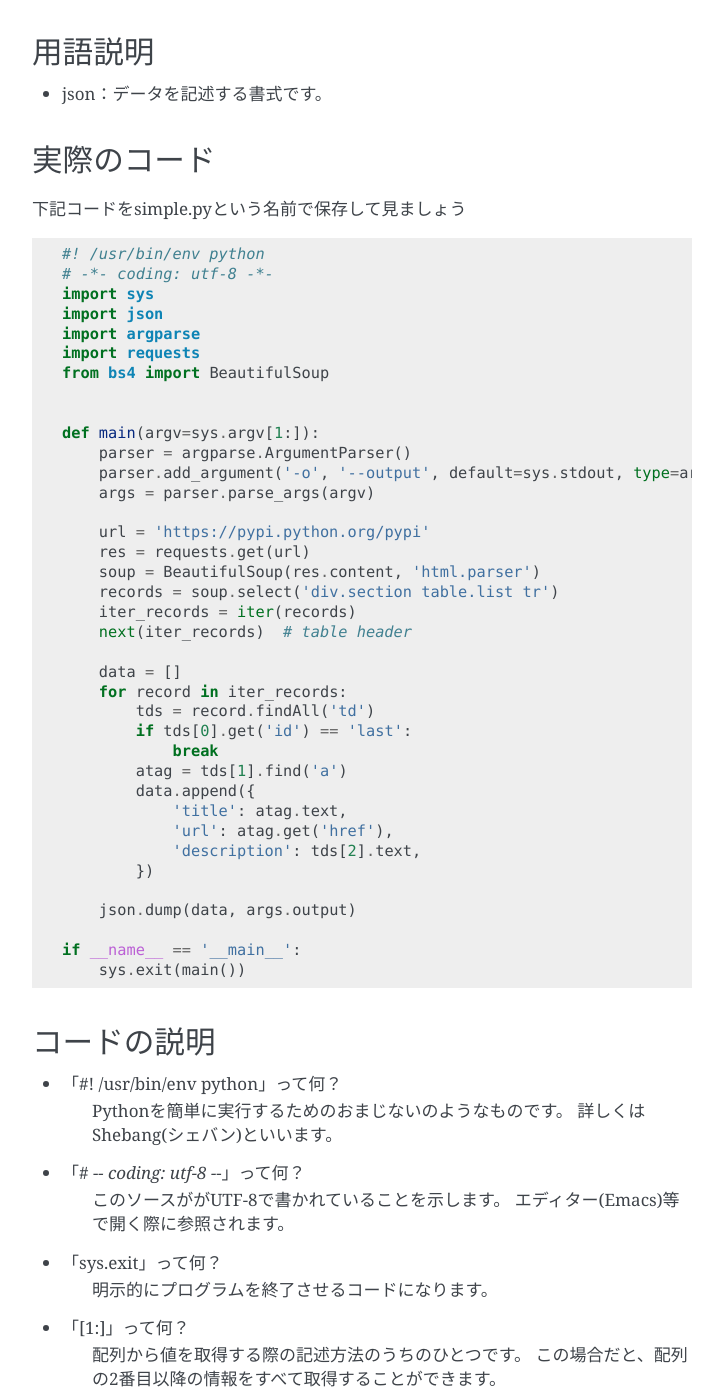
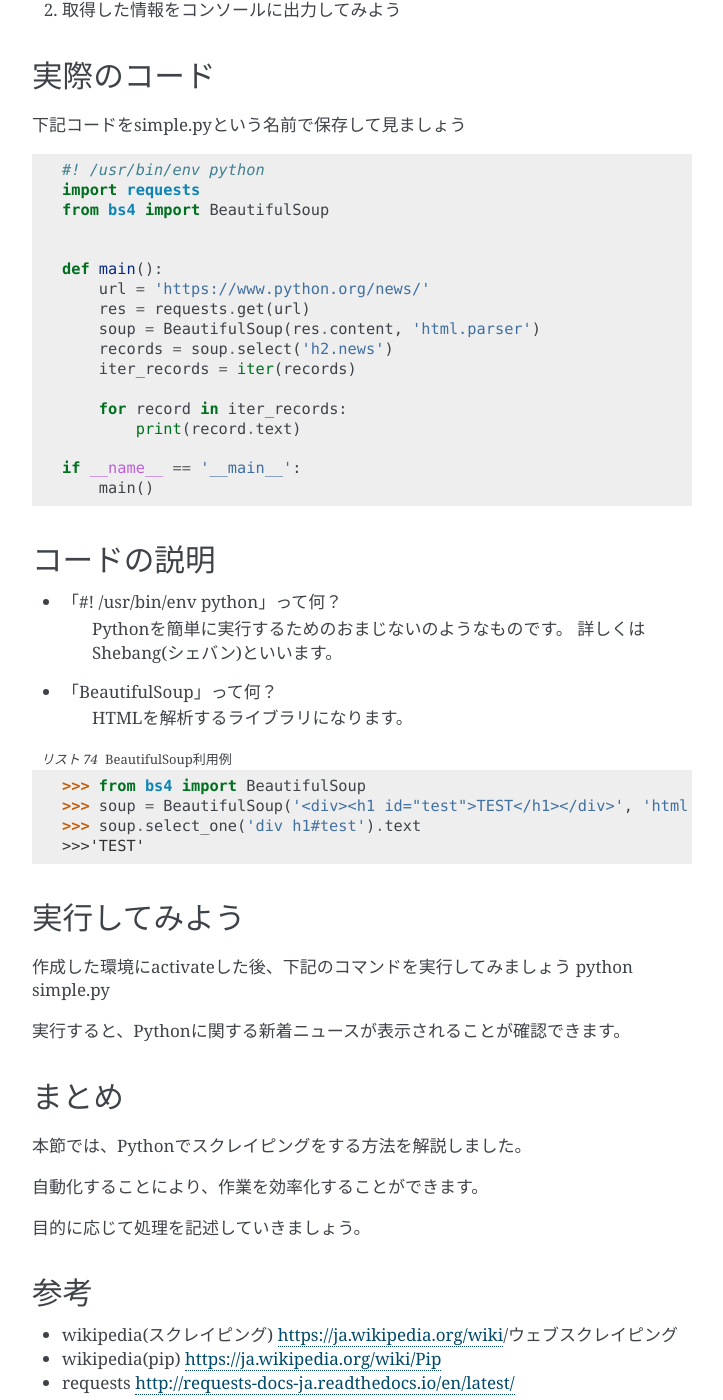
Before and after one commit to pyconjp/pycamp.pycon.jp, a Sphinx documentation site: the page built from source/5_scraping.rst, in a window 1280 px wide and 1400 px high, scrolled down 616 px. Shown: the whole window, without its empty margins (388-1111 px from the left). Built offline with Sphinx 7.4.7, drawn with Linux system fonts in a browser that asks for light colours; some of the changed text lies outside the part shown.

Commit message:
#9 指摘箇所を修正

```diff
--- a/source/5_scraping.rst
+++ b/source/5_scraping.rst
@@ -14,7 +14,8 @@ Pythonを使って実行することができますので、これを機に習
 環境構築
 =====================
 
-下記コマンドを実行を実行すれば、完了です。
+前章の環境構築を参考にして、pyvenvを実行し、新しい環境を構築してください。
+その後、pipコマンドを実行し、下記ライブラリを利用可能な状態にしてください。
 
 * pip install requests
 * pip install beautifulsoup4
@@ -22,13 +23,8 @@ Pythonを使って実行することができますので、これを機に習
 
 目的
 =====================
-#. スクレイピングでpypiの新着パッケージ情報を取得してみましょう
-#. 取得した情報をjsonで保存して見ましょう
-
-
-用語説明
-=====================
-* json：データを記述する書式です。
+#. スクレイピングでPythonに関する新着ニュース情報を取得してみましょう
+#. 取得した情報をコンソールに出力してみよう
 
 
 実際のコード
@@ -39,42 +35,22 @@ Pythonを使って実行することができますので、これを機に習
 .. code-block:: python
 
     #! /usr/bin/env python
-    # -*- coding: utf-8 -*-
-    import sys
-    import json
-    import argparse
     import requests
     from bs4 import BeautifulSoup
 
 
-    def main(argv=sys.argv[1:]):
-        parser = argparse.ArgumentParser()
-        parser.add_argument('-o', '--output', default=sys.stdout, type=argparse.FileType('w'))
-        args = parser.parse_args(argv)
-
-        url = 'https://pypi.python.org/pypi'
+    def main():
+        url = 'https://www.python.org/news/'
         res = requests.get(url)
         soup = BeautifulSoup(res.content, 'html.parser')
-        records = soup.select('div.section table.list tr')
+        records = soup.select('h2.news')
         iter_records = iter(records)
-        next(iter_records)  # table header
 
-        data = []
         for record in iter_records:
-            tds = record.findAll('td')
-            if tds[0].get('id') == 'last':
-                break
-            atag = tds[1].find('a')
-            data.append({
-                'title': atag.text,
-                'url': atag.get('href'),
-                'description': tds[2].text,
-            })
-
-        json.dump(data, args.output)
+            print(record.text)
 
     if __name__ == '__main__':
-        sys.exit(main())
+        main()
 
 
 コードの説明
@@ -82,17 +58,6 @@ Pythonを使って実行することができますので、これを機に習
 * 「#! /usr/bin/env python」って何？
     Pythonを簡単に実行するためのおまじないのようなものです。
     詳しくはShebang(シェバン)といいます。
-
-* 「# -*- coding: utf-8 -*-」って何？
-    このソースががUTF-8で書かれていることを示します。
-    エディター(Emacs)等で開く際に参照されます。
-
-* 「sys.exit」って何？
-    明示的にプログラムを終了させるコードになります。
-
-* 「[1:]」って何？
-    配列から値を取得する際の記述方法のうちのひとつです。
-    この場合だと、配列の2番目以降の情報をすべて取得することができます。
 
 * 「BeautifulSoup」って何？
     HTMLを解析するライブラリになります。
@@ -105,20 +70,13 @@ Pythonを使って実行することができますので、これを機に習
     >>> soup.select_one('div h1#test').text
     >>>'TEST'
 
-* 「json.dump」って何？
-    指定されたオブジェクトをJSON文字列に変換することができます。
-
-    この場合、オブジェクト(data)を指定したファイル(--outputオプション)に保存します。
-
 
 実行してみよう
 ==============
-simple.py --output output.json
+作成した環境にactivateした後、下記のコマンドを実行してみましょう
+python simple.py
 
-
-実行したら、output.jsonが作成されていますので、中身を参照してみてください。
-
-pypiの情報がまとめて保存されていることがわかります。
+実行すると、Pythonに関する新着ニュースが表示されることが確認できます。
 
 
 まとめ
@@ -137,7 +95,3 @@ pypiの情報がまとめて保存されていることがわかります。
 - wikipedia(pip) https://ja.wikipedia.org/wiki/Pip
 
 - requests http://requests-docs-ja.readthedocs.io/en/latest/
-
-- pypi情報取得サンプル https://github.com/TakesxiSximada/happy-scraping/tree/master/pypi.python.org
-
-- Pythonスクレイピングメモ http://qiita.com/TakesxiSximada/items/0944d989e72fa8ac8f3a
```
